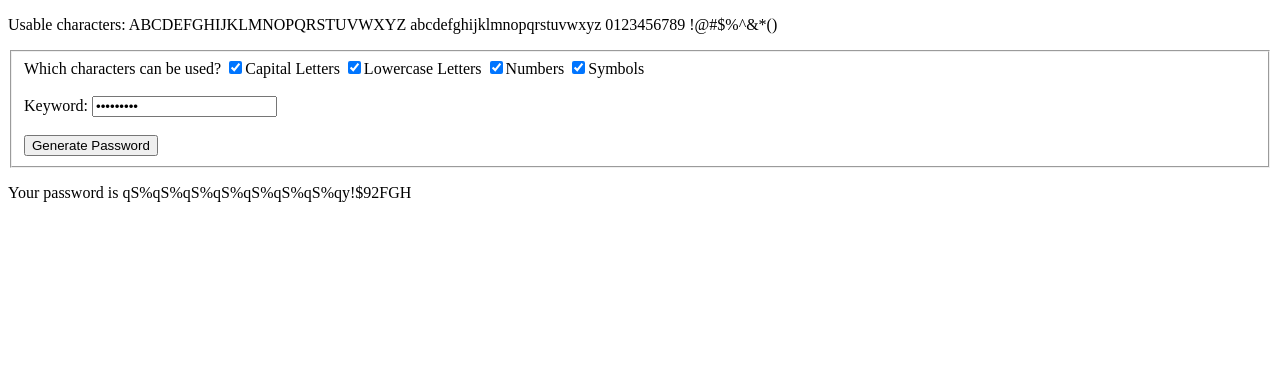
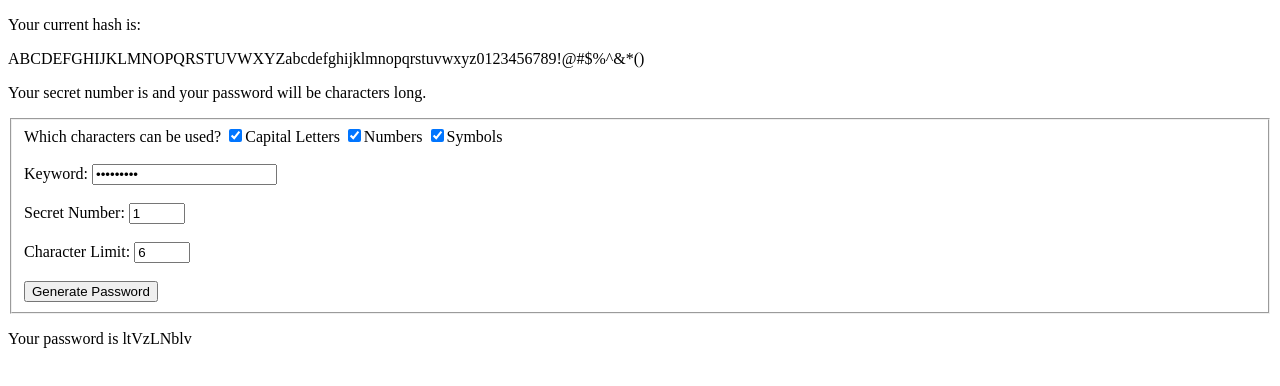
Before and after one commit to vmsimone/password-generator, a plain HTML site: page index.html in a window 1280 px wide. Both pictures are taken after typing "Sample123" into the empty fields and a click on the input "Generate Password". Drawn offline with nearby package versions, Linux system fonts and the light colour scheme.

Commit message:
implemented secret number and max characters

```diff
--- a/encoder.js
+++ b/encoder.js
@@ -1,9 +1,8 @@
-let SHIFT = 24;
 let MAX = 30;
 
 function printPassword(password) {
-    $('main').append(`
-        <p>Your password is ${password}</p>
+    $('#your-pass').text(`
+        Your password is ${password}
     `)
 }
 
@@ -16,21 +15,28 @@ function valueIfChecked(inputName) {
     }
 }
 
+function showCurrentHash() {
+    const currentHash = createHash().join('');
+    $('#current-hash').text(currentHash);
+}
+
 function createHash() {
     let hash = '';
 
-    let caps = valueIfChecked("capital-letters");
-    let lowercase = valueIfChecked("lowercase-letters");
-    let numbers = valueIfChecked("numbers");
-    let symbols = valueIfChecked("symbols");
+    const caps = valueIfChecked("capital-letters");
+    const lowercase = 'abcdefghijklmnopqrstuvwxyz';
+    const numbers = valueIfChecked("numbers");
+    const symbols = valueIfChecked("symbols");
 
     hash = caps + lowercase + numbers + symbols;
     return hash.split('');
 }
 
 function shiftLetter(letter) {
-    let hash = createHash();
-    shiftedIndex = hash.indexOf(letter) + SHIFT;
+    const hash = createHash();
+    const shift = $('input[name="shift"]').val();
+
+    shiftedIndex = hash.indexOf(letter) + shift;
     while (shiftedIndex > hash.length) {
         shiftedIndex = shiftedIndex - hash.length;
     }
@@ -59,12 +65,18 @@ function hashPassword(keyword, maxLength) {
 
 function generatePassword() {
     const key = $('input[name="keyword"]').val();
-    let encryptedKey = encrypt(key);
-    let pass = hashPassword(encryptedKey, MAX);
+    const max = $('input[name="max"]').val();
+
+    const encryptedKey = encrypt(key);
+    const pass = hashPassword(encryptedKey, max);
     printPassword(pass);
 }
 
 function loadPage() {
+    $('input[type="checkbox"]').on('change', () => {
+        showCurrentHash();
+    });
+
     $('form').on('submit', (e) => {
         e.preventDefault();
         generatePassword();
--- a/index.html
+++ b/index.html
@@ -12,11 +12,13 @@
 
     </nav>
     <main role="main" aria-live="assertive">
-      <p>Usable characters:
-        <span id="capital-letters">ABCDEFGHIJKLMNOPQRSTUVWXYZ</span>
-        <span id="lowercase-letters">abcdefghijklmnopqrstuvwxyz</span>
-        <span id="numbers">0123456789</span>
-        <span id="symbols">!@#$%^&*()</span>
+      <p>Your current hash is:</p>
+      <p id="current-hash">
+        ABCDEFGHIJKLMNOPQRSTUVWXYZabcdefghijklmnopqrstuvwxyz0123456789!@#$%^&*()
+      </p>
+      <p>
+        Your secret number is <span id="shift"></span>
+        and your password will be <span id="max"></span> characters long.
       </p>
       <fieldset>
         <form name="restrictions">
@@ -30,12 +32,6 @@
           <input
             type="checkbox"
             checked="true"
-            name="lowercase-letters"
-            value="abcdefghijklmnopqrstuvwxyz"
-          >Lowercase Letters
-          <input
-            type="checkbox"
-            checked="true"
             name="numbers"
             value="0123456789"
           >Numbers
@@ -46,12 +42,23 @@
             value="!@#$%^&*()"
           >Symbols
           <br><br>
+
           <label for="globals">Keyword:</label>
           <input type="password" name="keyword">
           <br><br>
+
+          <label for="shift">Secret Number:</label>
+          <input type="number" name="shift" min="1" max="72" value="1">
+          <br><br>
+
+          <label for="max">Character Limit:</label>
+          <input type="number" name="max" min="6" max="50" value="6">
+          <br><br>
+
           <input type="submit" value="Generate Password">
         </form>
       </fieldset>
+      <p id="your-pass"></p>
     </main>
     <script src="https://ajax.googleapis.com/ajax/libs/jquery/3.3.1/jquery.min.js"></script>
     <script src="./encoder.js"></script>
```
